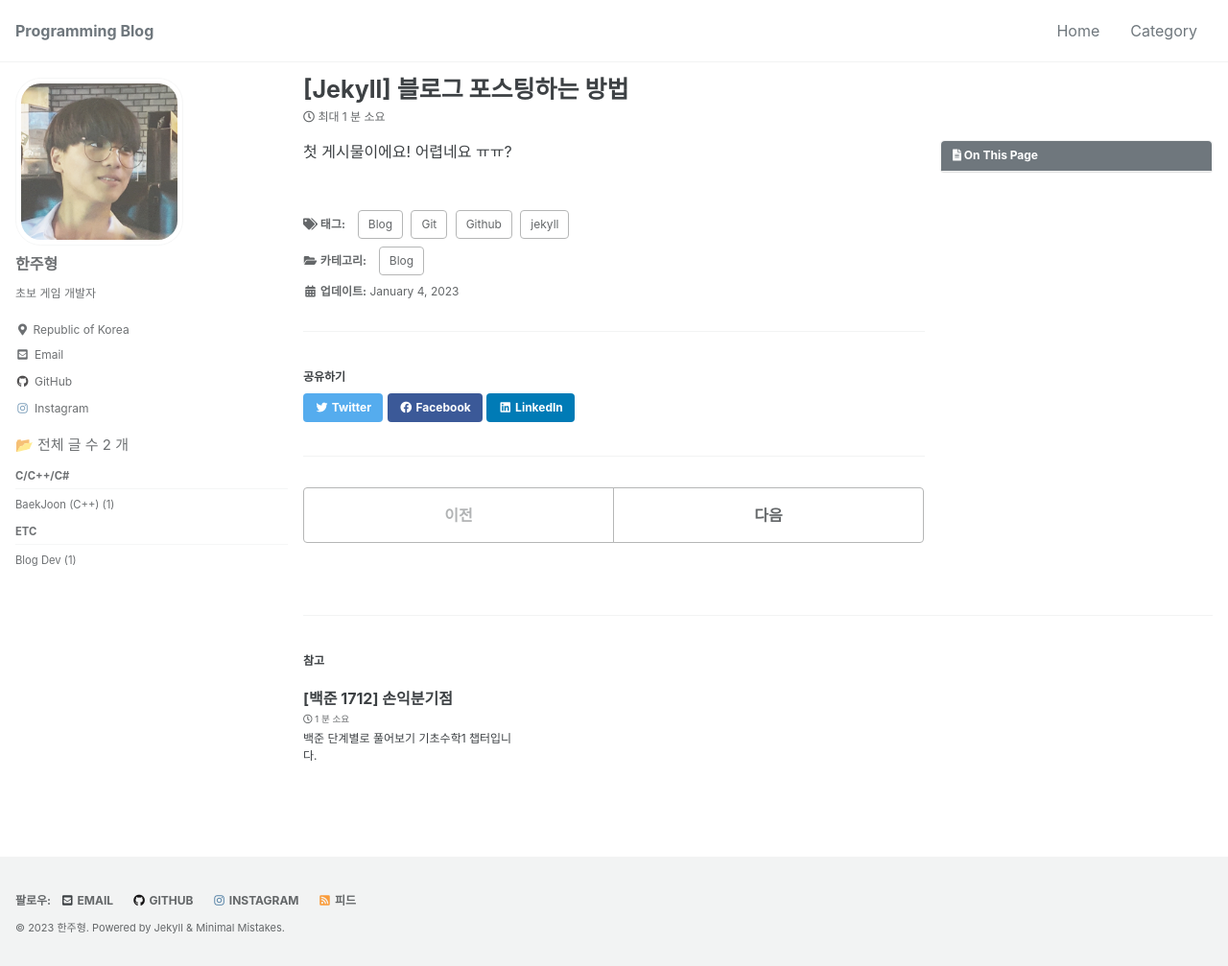
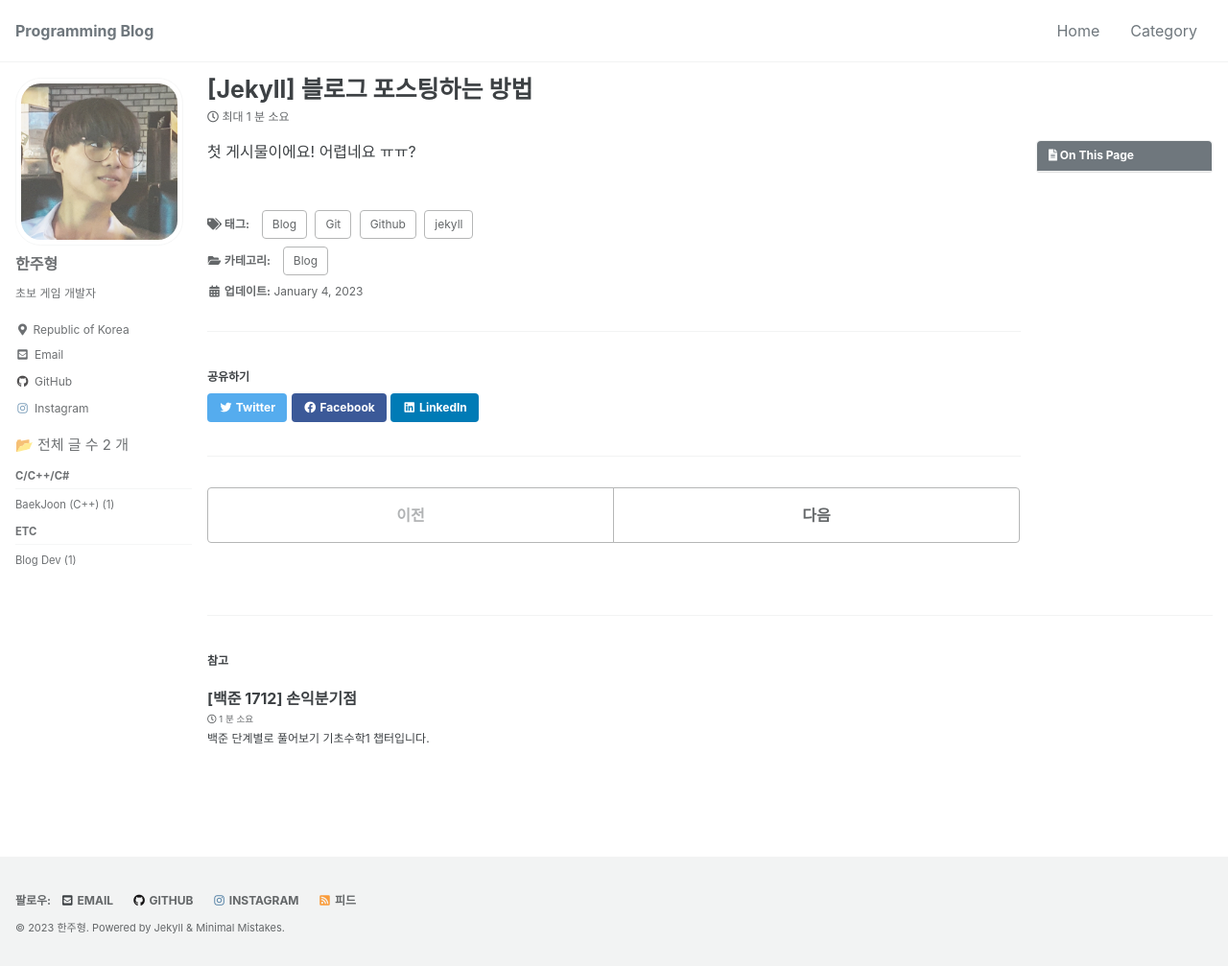
Before and after one commit to JuhyungHan/JuhyungHan.github.io, a Jekyll site: the page built from _posts/2023-01-04-First-post.md, in a window 1280 px wide and 1007 px high. Shown: the whole window at 96% size. Built offline with Jekyll 4.4.1, drawn with Linux system fonts in a browser that asks for light colours; cached includes are drawn as plain includes.

Commit message:
Update _variables.scss

```diff
--- a/_sass/minimal-mistakes/_variables.scss
+++ b/_sass/minimal-mistakes/_variables.scss
@@ -155,9 +155,9 @@ $max-width: $x-large !default;
    Grid
    ========================================================================== */
 
-$right-sidebar-width-narrow: 200px !default;
-$right-sidebar-width: 300px !default;
-$right-sidebar-width-wide: 400px !default;
+$right-sidebar-width-narrow: 150px !default;
+$right-sidebar-width: 200px !default;
+$right-sidebar-width-wide: 2500px !default;
 
 /*
    Other
```
